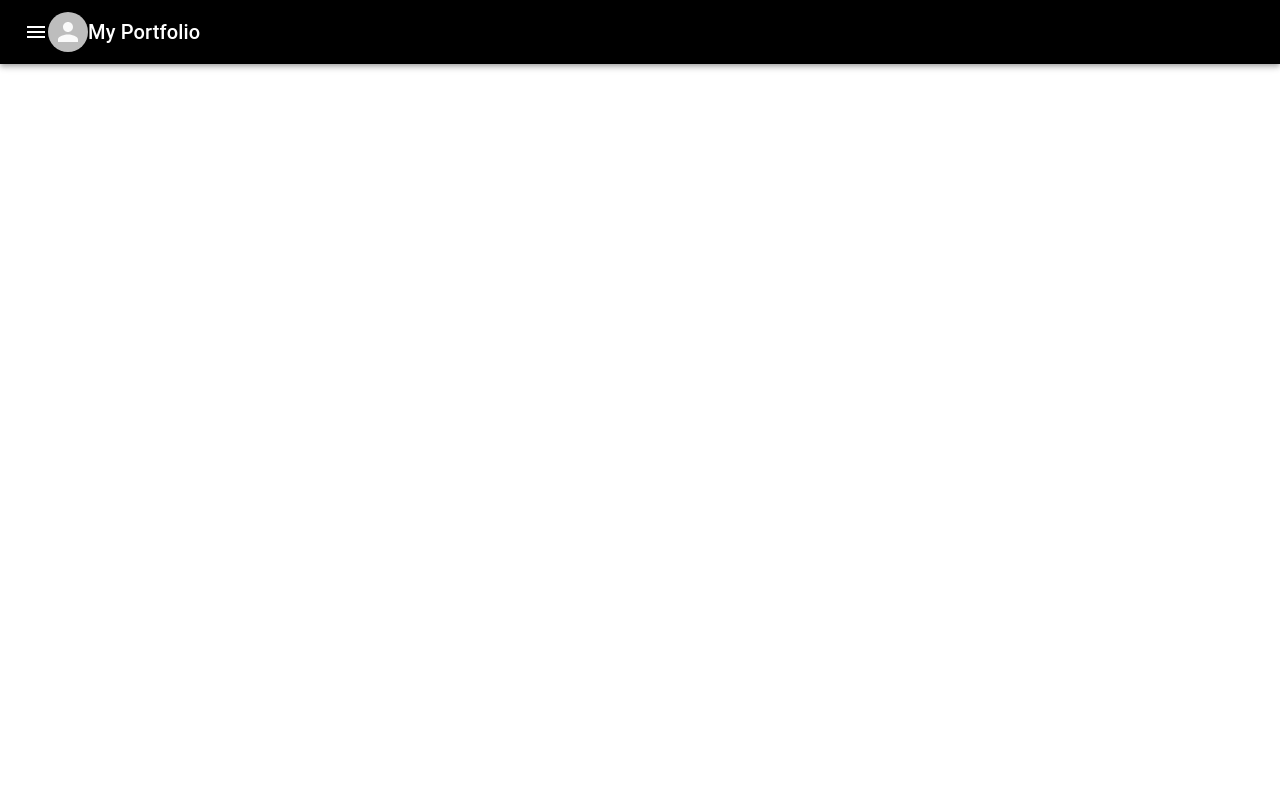
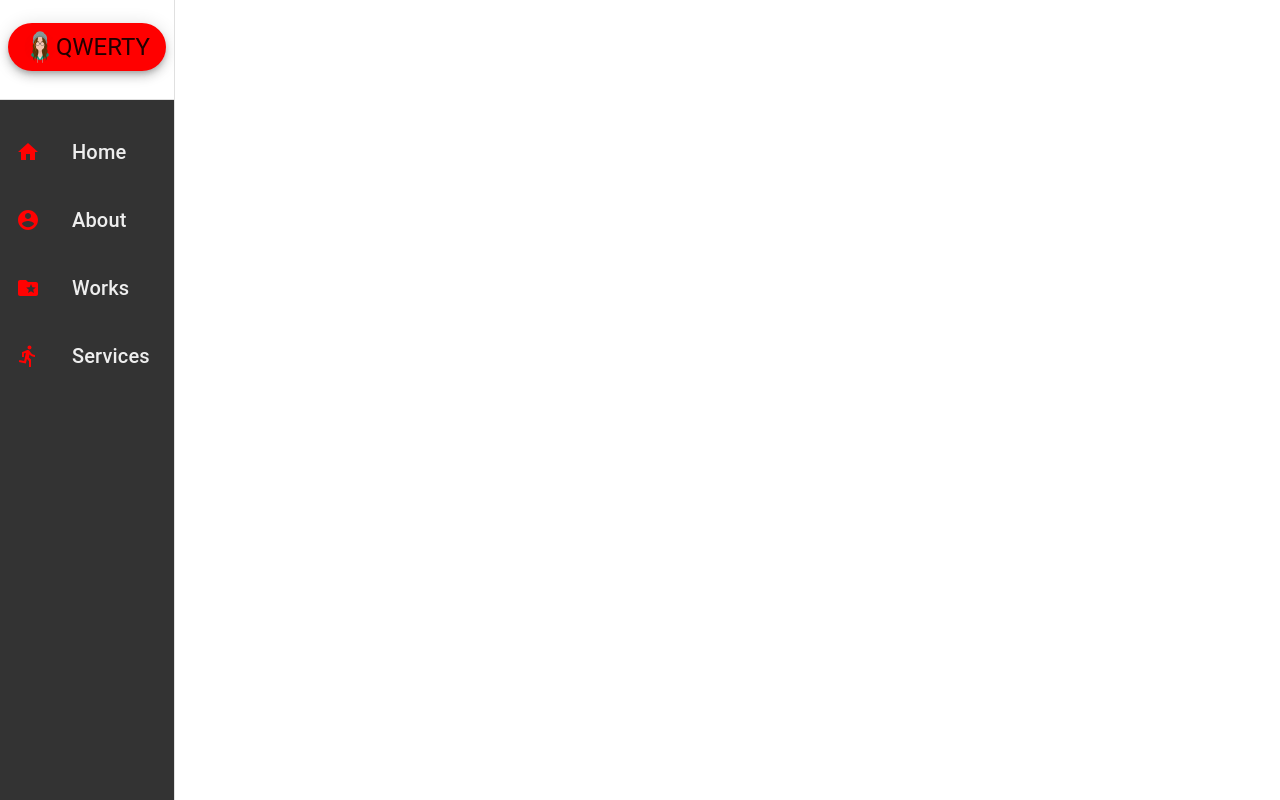
Before and after one commit to pulangcrackers/portfolio, a React (Create React App) app: page / in a window 1280 px wide. Built offline with nearby package versions, Linux system fonts and the light colour scheme.

Commit message:
added side bar menu

```diff
--- a/public/index.html
+++ b/public/index.html
@@ -9,16 +9,16 @@
       name="description"
       content="Web site created using create-react-app"
     />
-    <link rel="apple-touch-icon" href="logo192.png" />
+    <!-- <link rel="apple-touch-icon" href="logo192.png" /> -->
     <!--
       manifest.json provides metadata used when your web app is installed on a
       user's mobile device or desktop. See https://developers.google.com/web/fundamentals/web-app-manifest/
     -->
     <link rel="manifest" href="%PUBLIC_URL%/manifest.json" />
-    <link rel="icon" type="image/png" href="favicon-32x32.png" sizes="32x32" />
+    <!-- <link rel="icon" type="image/png" href="favicon-32x32.png" sizes="32x32" />
     <link rel="icon" type="image/png" href="favicon-16x16.png" sizes="16x16" />
     <link rel="shortcut icon" href="/favicon.ico" type="image/x-icon" />
-    <link rel="icon" href="/favicon.ico" type="image/x-icon" />
+    <link rel="icon" href="/favicon.ico" type="image/x-icon" /> -->
     <!--
       Notice the use of %PUBLIC_URL% in the tags above.
       It will be replaced with the URL of the `public` folder during the build.
--- a/src/App.tsx
+++ b/src/App.tsx
@@ -1,11 +1,11 @@
 import React from "react";
 
-import NavBar from "./components/Navbar/navBar";
+import NavbarSidebar from "./components/Navbar/Navbar-Sidebar/navbarSidebar";
 
 const App = () => {
   return (
     <React.Fragment>
-      <NavBar />
+      <NavbarSidebar />
     </React.Fragment>
   );
 };
--- /dev/null
+++ b/src/components/Navbar/Navbar-Header/navbarHeader.tsx
@@ -0,0 +1,45 @@
+import React, { useState } from "react";
+import { Fab, Avatar, Typography, Divider } from "@material-ui/core";
+import { makeStyles, createStyles, Theme } from "@material-ui/core/styles";
+
+import Logo from "../../../../src/assets/Logo.png";
+
+const useStyles = makeStyles((theme: Theme) =>
+  createStyles({
+    toolbar: {
+      display: "flex",
+      marginTop: "15px",
+      marginBottom: "20px",
+      alignItems: "center",
+      justifyContent: "center",
+      padding: theme.spacing(0, 1),
+      ...theme.mixins.toolbar
+    },
+    profile: {
+      width: "32px",
+      height: "32px"
+    },
+    fabContainer: {
+      background: "red"
+    },
+    fabHeader: {
+      display: "inline-flex",
+      alignItems: "center"
+    }
+  })
+);
+const NavbarHeader = (props: any) => {
+  const classes = useStyles();
+  return (
+    <div className={classes.toolbar}>
+      <Fab className={classes.fabContainer} variant="extended">
+        <div className={classes.fabHeader}>
+          <Avatar className={classes.profile} src={Logo} />
+          <Typography variant="h5">Qwerty</Typography>
+        </div>
+      </Fab>
+    </div>
+  );
+};
+
+export default NavbarHeader;
--- /dev/null
+++ b/src/components/Navbar/Navbar-Sidebar/navbarSidebar.tsx
@@ -0,0 +1,94 @@
+import React, { useState } from "react";
+import {
+  Drawer,
+  List,
+  Divider,
+  ListItem,
+  ListItemIcon,
+  Typography
+} from "@material-ui/core";
+import HomeIcon from "@material-ui/icons/Home";
+import AccountCircleIcon from "@material-ui/icons/AccountCircle";
+import FolderSpecialIcon from "@material-ui/icons/FolderSpecial";
+import DirectionsRunIcon from "@material-ui/icons/DirectionsRun";
+import { makeStyles, createStyles, Theme } from "@material-ui/core/styles";
+
+import NavbarHeader from "../Navbar-Header/navbarHeader";
+
+const drawerWidth = 250;
+
+const useStyles = makeStyles((theme: Theme) =>
+  createStyles({
+    drawer: {
+      width: drawerWidth,
+      flexShrink: 0,
+      whiteSpace: "nowrap"
+    },
+    list: {
+      alignItems: "center",
+      backgroundColor: "#333",
+      height: "100vh",
+      width: "auto",
+      overflow: "hidden"
+    },
+    listItem: {
+      textAlign: "center",
+      alignItems: "center",
+      marginTop: "20px",
+      marginBottom: "20px"
+    },
+    listIcon: {
+      color: "#ff0202",
+      margin: "0",
+      padding: "0"
+    },
+    listText: {
+      color: "#eee"
+    }
+  })
+);
+const NavbarSidebar = (props: any) => {
+  const classes = useStyles();
+  return (
+    <Drawer variant="permanent">
+      <NavbarHeader />
+      <Divider />
+      <List className={classes.list}>
+        <ListItem className={classes.listItem}>
+          <ListItemIcon className={classes.listIcon}>
+            <HomeIcon />
+          </ListItemIcon>
+          <Typography className={classes.listText} variant="h6">
+            Home
+          </Typography>
+        </ListItem>
+        <ListItem className={classes.listItem}>
+          <ListItemIcon className={classes.listIcon}>
+            <AccountCircleIcon />
+          </ListItemIcon>
+          <Typography className={classes.listText} variant="h6">
+            About
+          </Typography>
+        </ListItem>
+        <ListItem className={classes.listItem}>
+          <ListItemIcon className={classes.listIcon}>
+            <FolderSpecialIcon />
+          </ListItemIcon>
+          <Typography className={classes.listText} variant="h6">
+            Works
+          </Typography>
+        </ListItem>
+        <ListItem className={classes.listItem}>
+          <ListItemIcon className={classes.listIcon}>
+            <DirectionsRunIcon />
+          </ListItemIcon>
+          <Typography className={classes.listText} variant="h6">
+            Services
+          </Typography>
+        </ListItem>
+      </List>
+    </Drawer>
+  );
+};
+
+export default NavbarSidebar;
--- a/src/components/Navbar/navBar.tsx
+++ /dev/null
@@ -1,30 +0,0 @@
-import React from "react";
-import { AppBar, Avatar, Toolbar, Typography } from "@material-ui/core";
-import MenuIcon from "@material-ui/icons/Menu";
-import { makeStyles, createStyles, Theme } from "@material-ui/core/styles";
-
-import portLogo from "../../assets/Logo.png";
-
-const useStyles = makeStyles((theme: Theme) =>
-  createStyles({
-    appBar: {
-      backgroundColor: "#000"
-    }
-  })
-);
-const NavBar = () => {
-  const classes = useStyles();
-  return (
-    <div>
-      <AppBar position="static" className={classes.appBar}>
-        <Toolbar>
-          <MenuIcon></MenuIcon>
-          <Avatar />
-          <Typography variant="h6">My Portfolio</Typography>
-        </Toolbar>
-      </AppBar>
-    </div>
-  );
-};
-
-export default NavBar;
```
